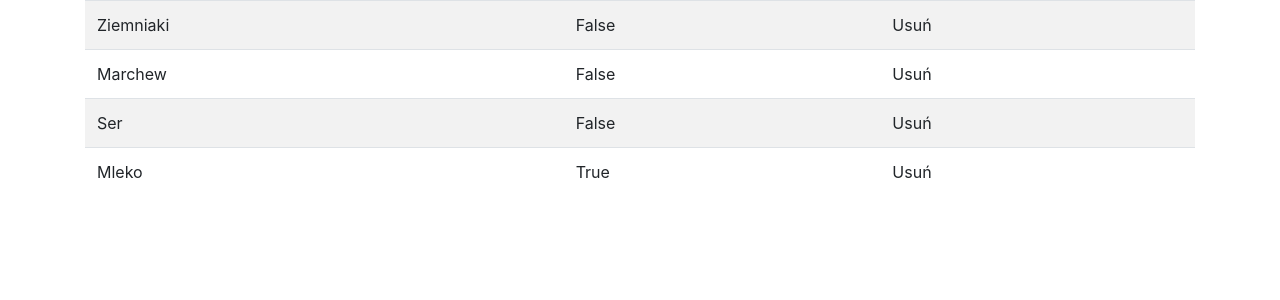
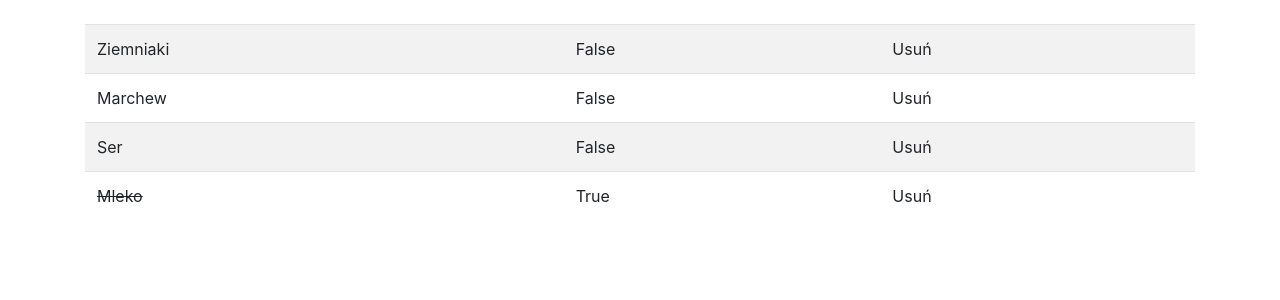
Before and after one commit to chookmook29/django_todo, a Django app: page / in a window 1280 px wide. Shown: the part 56-356 px from the top of the page. Run offline with Django 3.2, Linux system fonts and the light colour scheme; data comes from the database, SQL or seed files in the repository; both versions use the stored data as it was after the commit; some libraries are stand-ins or nearby versions.

Commit message:
add static css file

```diff
--- /dev/null
+++ b/static/css/main.css
@@ -0,0 +1,3 @@
+.striker {
+	text-decoration: line-through;
+}
--- a/todo_app/settings.py
+++ b/todo_app/settings.py
@@ -119,3 +119,6 @@ USE_TZ = True
 # https://docs.djangoproject.com/en/2.2/howto/static-files/
 
 STATIC_URL = '/static/'
+STATICFILES_DIRS = [
+            os.path.join(BASE_DIR, 'static'),
+        ]
--- a/todo_list/templates/base.html
+++ b/todo_list/templates/base.html
@@ -1,3 +1,4 @@
+{% load static %}
 <!doctype html>
 <html lang="en">
   <head>
@@ -7,6 +8,7 @@
 
     <!-- Bootstrap CSS -->
     <link rel="stylesheet" href="https://stackpath.bootstrapcdn.com/bootstrap/4.3.1/css/bootstrap.min.css" integrity="sha384-ggOyR0iXCbMQv3Xipma34MD+dH/1fQ784/j6cY/iJTQUOhcWr7x9JvoRxT2MZw1T" crossorigin="anonymous">
+    <link rel="stylesheet" type="text/css" href="{% static 'css/main.css' %}">
 
     <title>{% block title %}Default{% endblock %}</title>
   </head>
@@ -29,6 +31,8 @@
     </form>
   </div>
 </nav>
+</body>
+    <br>
     <div class="container">
     {% block content %}
 	   {% endblock %}
--- a/todo_list/templates/home.html
+++ b/todo_list/templates/home.html
@@ -4,11 +4,19 @@
 	<table class="table table-striped">
 	  <tbody>
 	  	{% for things in all_items %}
-	    <tr>
-	      <td>{{ things.item }}</td>
-	      <td>{{ things.completed }}</td>
-	      <td>Usuń</td>
-	    </tr>
+	  		{% if things.completed %}
+			    <tr>
+			      <td class="striker">{{ things.item }}</td>
+			      <td>{{ things.completed }}</td>
+			      <td>Usuń</td>
+			    </tr>
+	    	{% else %}
+	    		<tr>
+			      <td>{{ things.item }}</td>
+			      <td>{{ things.completed }}</td>
+			      <td>Usuń</td>
+			    </tr>
+			{% endif %}
 	    {% endfor %}
 	  </tbody>
 	</table>
```
Also changed, not shown: db.sqlite3.
